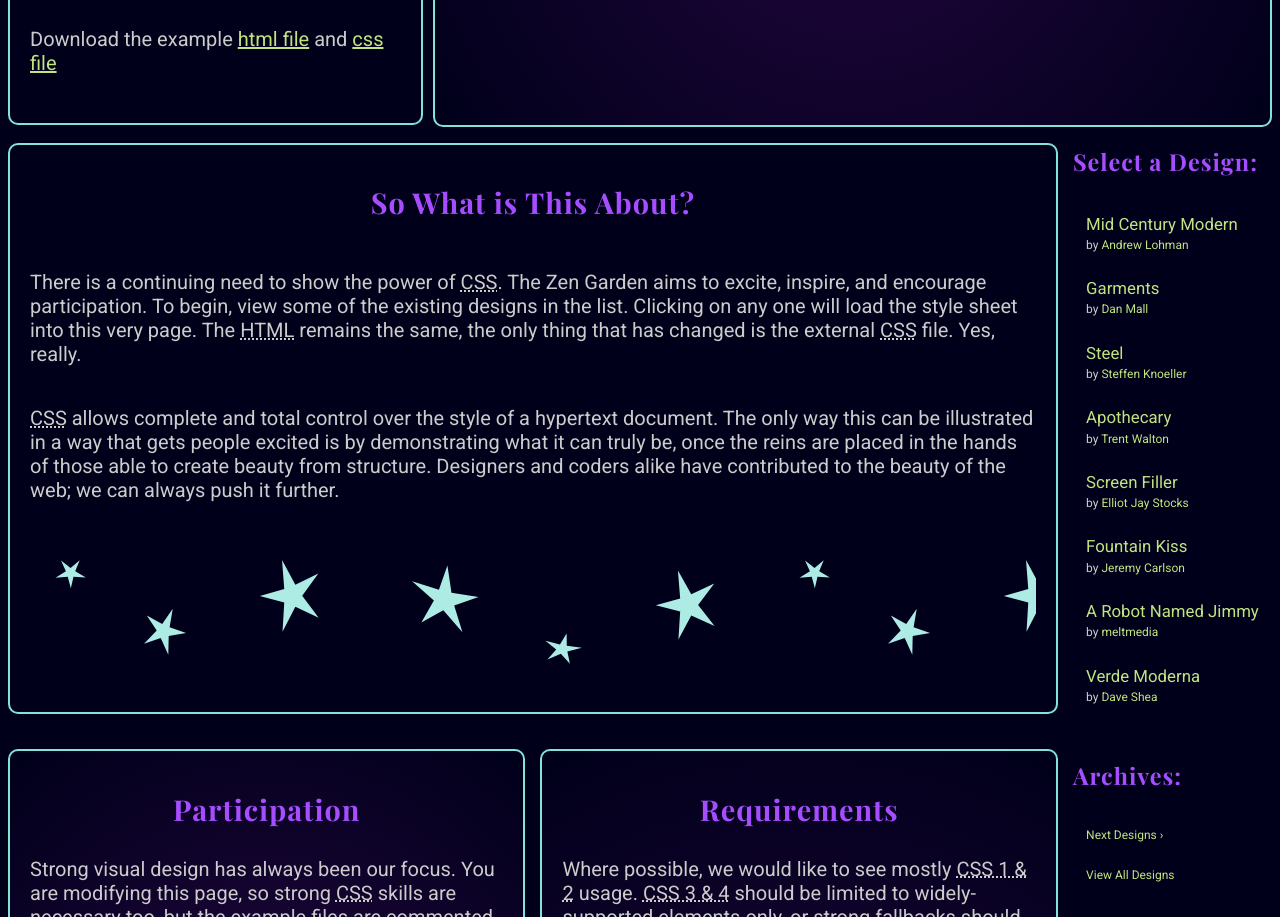
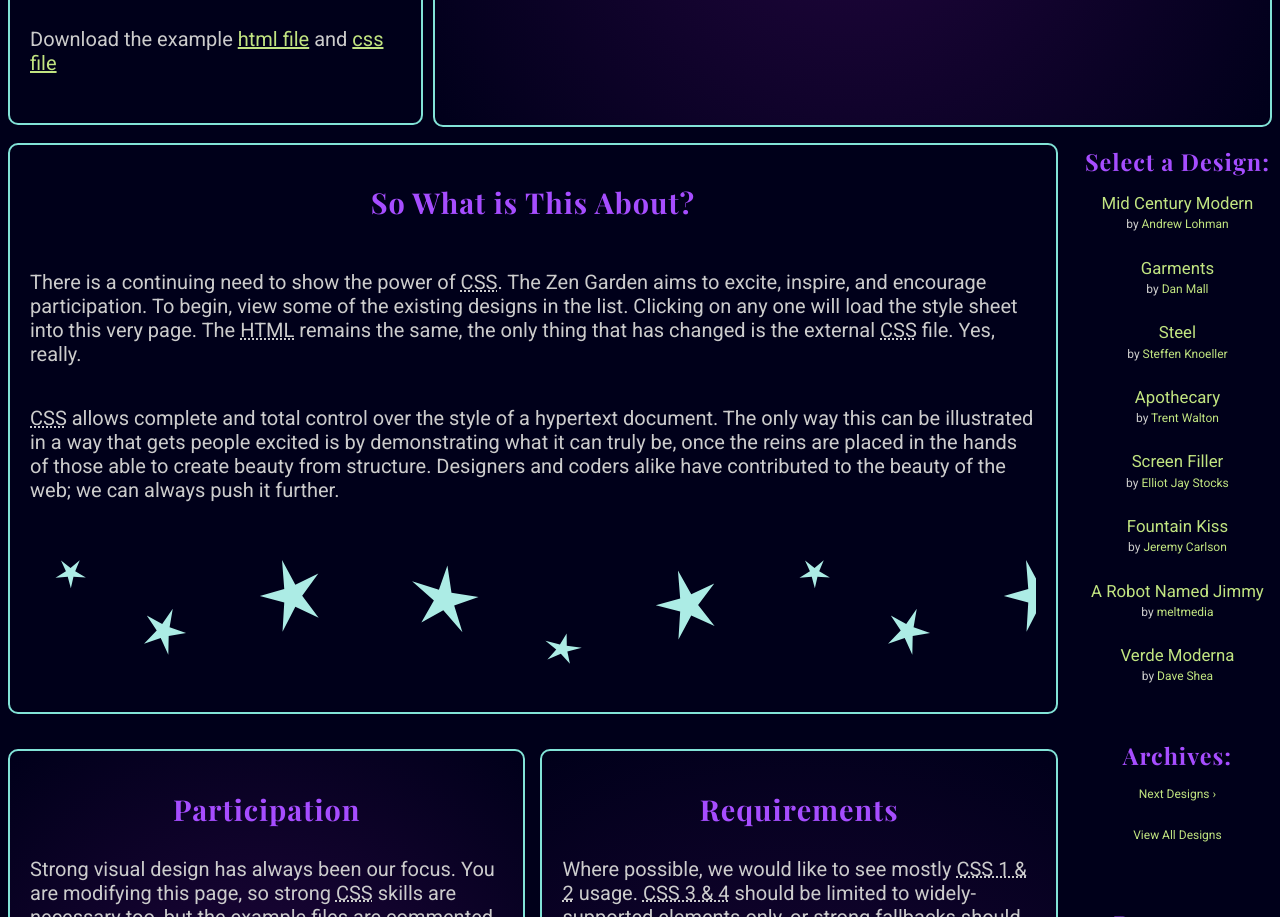
Before and after one commit to meganhendrickson/WDD331-ZenGarden, a plain HTML site: page DarkGarden/index.html in a window 1280 px wide. Shown: the part 424-1341 px from the top of the page. Drawn offline with nearby package versions, Linux system fonts and the light colour scheme.

Commit message:
smooth response transition, center nav

```diff
--- a/DarkGarden/style.scss
+++ b/DarkGarden/style.scss
@@ -28,7 +28,7 @@ $top-margin: 20px;
 }
 
 @mixin large-screen {
-    @media (min-width: 786px) {
+    @media (min-width: 1050px) {
         @content;
     }
 }
@@ -209,6 +209,10 @@ a {
 
 .sidebar {
     .wrapper {
+        text-align: center;
+        display: inline-block;
+        width: 100%;
+
         @include large-screen {
             display: flex;
             flex-direction: column;
@@ -219,10 +223,29 @@ a {
                 margin-top: 10px;
             }
         }
+
+        h3 {
+            margin-bottom: 3px;
+        }
+
+        .design-selection nav {
+            background: $gradient;
+            @include box;
+
+            padding: 0;
+            margin-top: 0;
+
+            @include large-screen {
+                background: transparent;
+                border: 0;
+                margin-top: 0;
+                padding: 0;
+            }
         }
 
         ul {
             padding-left: 0px;
+            margin-top: 3px;
 
             li {
                 padding-left: 0;
@@ -242,6 +265,7 @@ a {
                     text-transform: none;
                     display: block;
                     font-size: 1.4em;
+                }
             }
         }
     }
```
Also changed, not shown: DarkGarden/style.css. Lines whose indentation alone changed are shown as unchanged.
